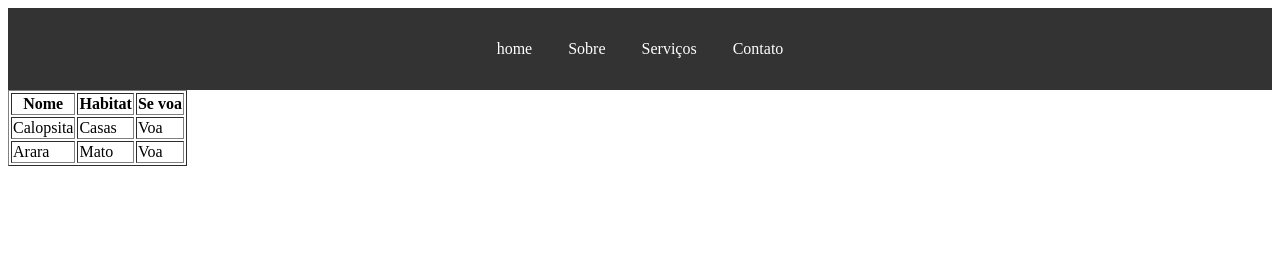
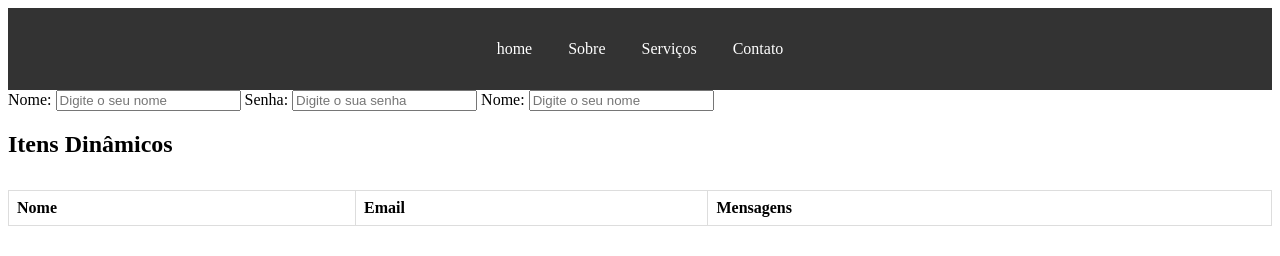
Before and after one commit to Moi10legend/atividades-do-sesi, a plain HTML site: page Unidade 2 parte 2/Listas/index.html in a window 1280 px wide. Drawn offline with Linux system fonts and the light colour scheme.

Commit message:
atualizando a pasta lista

```diff
--- a/Unidade 2 parte 2/Listas/index.html
+++ b/Unidade 2 parte 2/Listas/index.html
@@ -6,10 +6,13 @@
     <title>Listas</title>
     <link rel="stylesheet" href="style.css">
 </head>
+<style>
+
+</style>
 <body>
     <header>
         <nav>
-            <ul class="menu">
+            <ul class="menu" style="list-style-type: circle;">
                 <li><a href="">home</a></li>
                 <li><a href="">Sobre</a></li>
                 <li><a href="">Serviços</a></li>
@@ -18,15 +21,40 @@
         </nav>
     </header>
     <main>
-        <table border="1">
+        <form action="" method="post">
+            <label for="nome">Nome:</label>
+            <input type="text" name="nome" id="nome" placeholder="Digite o seu nome" >
+            <label for="password">Senha:</label>
+            <input type="password" name="password" id="password" placeholder="Digite o sua senha" >
+            <label for="email">Nome:</label>
+            <input type="text" name="nome" id="email" placeholder="Digite o seu nome" >
+        </form>
+        <section>
+            <h2>Itens Dinâmicos</h2>
+            <table id="dynamic-table">
                 <thead>
+                    <th>Nome</th>
+                    <th>Email</th>
+                    <th>Mensagens</th>
+                </thead>
+                <tbody id="table-body">
+
+                </tbody>
+            </table>
+
+        </section>
+        <!-- <table>
+            <thead>
+                <tr>
+                    <th style="text-align: center;" colspan="3">Aves</th>
+                </tr>
                 <tr>
                     <th>Nome</th>
                     <th>Habitat</th>
                     <th>Se voa</th>
                 </tr>
             </thead>
-
+            <tbody>
                 <tr>
                     <td>Calopsita</td>
                     <td>Casas</td>
@@ -37,7 +65,14 @@
                     <td>Mato</td>
                     <td>Voa</td>
                 </tr>
-        </table>
+            </tbody>
+            <tfoot>
+                <tr>
+                    <td colspan="3">Tem cauda</td>
+                </tr>
+            </tfoot>
+
+        </table> -->
     </main>
 </body>
 </html>
--- a/Unidade 2 parte 2/Listas/style.css
+++ b/Unidade 2 parte 2/Listas/style.css
@@ -19,3 +19,18 @@ header{
     color: white;
     text-decoration: none;
 }
+
+table{
+    width: 100%;
+    border-collapse: collapse;
+    margin: 2em 0;
+}
+
+table, th, td{
+    border: 1px solid #ddd;
+}
+
+th, td{
+    padding: 0.5em;
+    text-align: left;
+}
```
Lines whose indentation alone changed are shown as unchanged.
